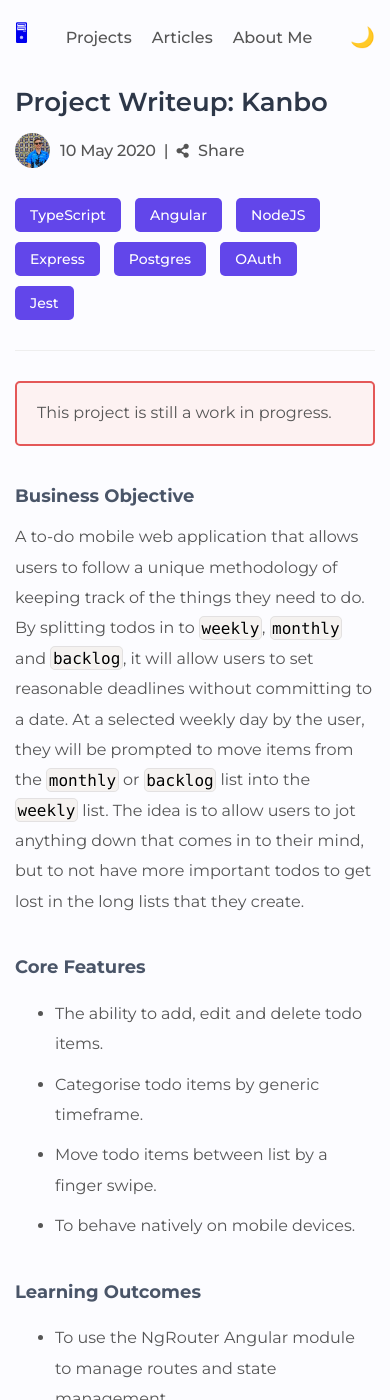
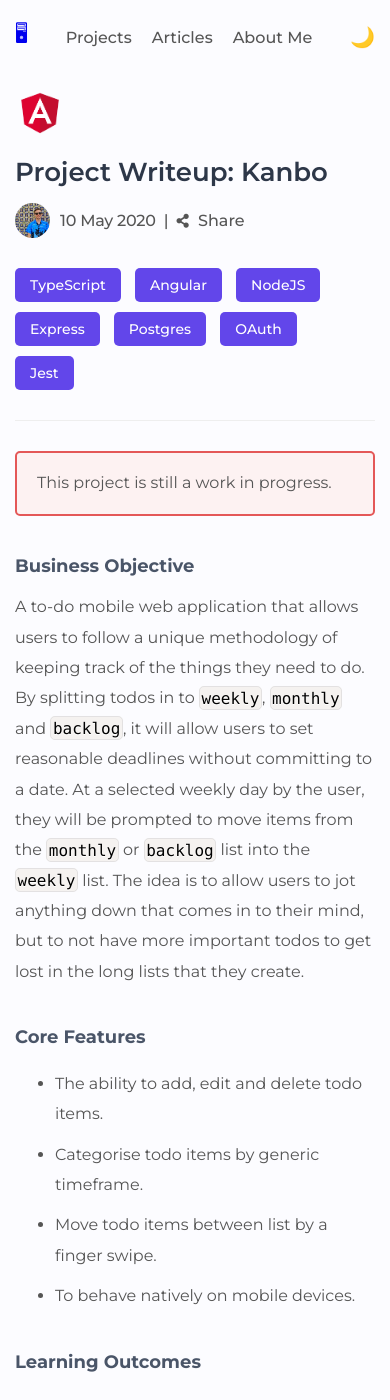
Before and after one commit to danielcornock/danielcornock.co.uk, a Jekyll site: the page built from _projects/nutodo.md, in a window 390 px wide and 1400 px high. Built offline with Jekyll 4.4.1, drawn with Linux system fonts in a browser that asks for light colours; nearby versions of some CDN libraries.

Commit message:
display image for article on mobile

```diff
--- a/_includes/post/post-header/_post-header.scss
+++ b/_includes/post/post-header/_post-header.scss
@@ -5,6 +5,10 @@
     margin-bottom: 30px;
     padding-bottom: 20px;
     border-bottom: 1px solid $color-divider;
+
+    @include media($phone) {
+      flex-direction: column-reverse;
+    }
   }
 
   &-title {
@@ -25,9 +29,10 @@
     margin-left: 30px;
 
     @include media($phone) {
-      display: none;
-      height: 80px;
-      width: 80px;
+      margin: 0 0 20px;
+      height: 50px;
+      object-position: left;
+      width: auto;
     }
   }
 
```
